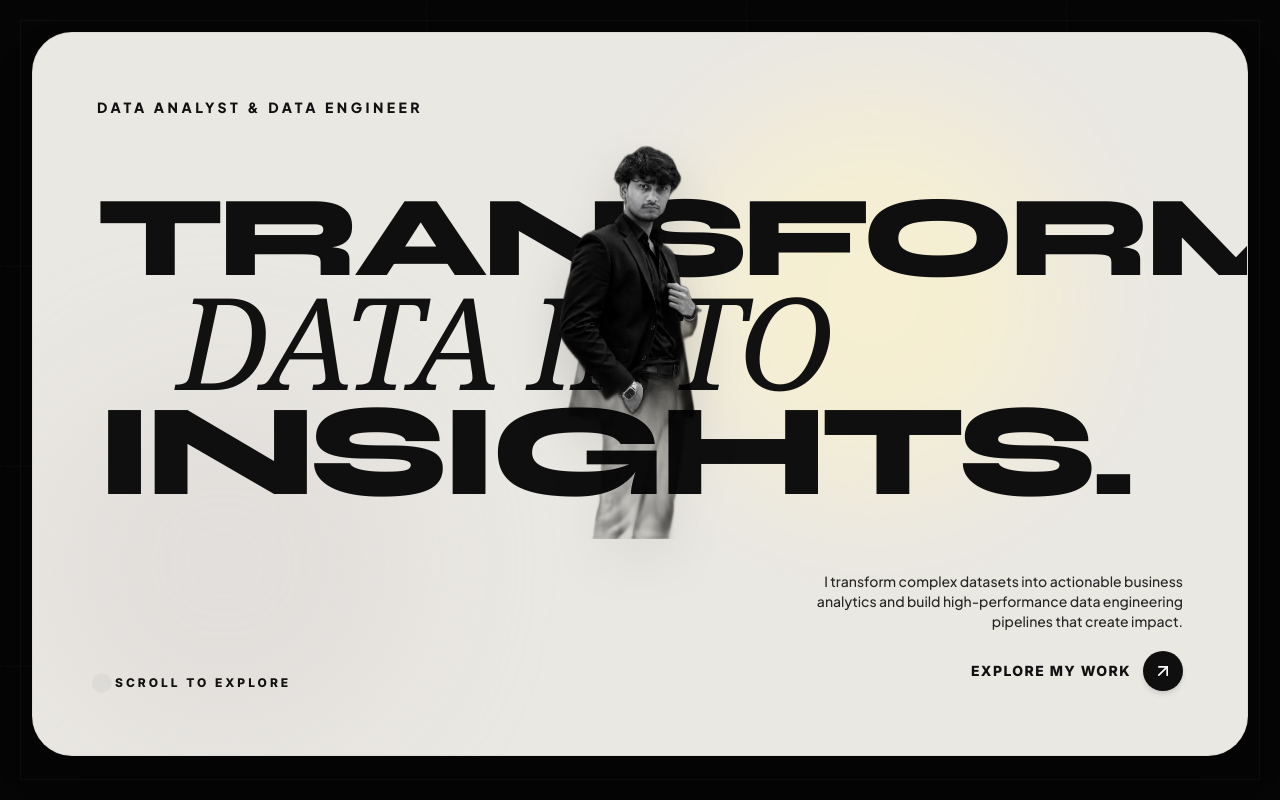
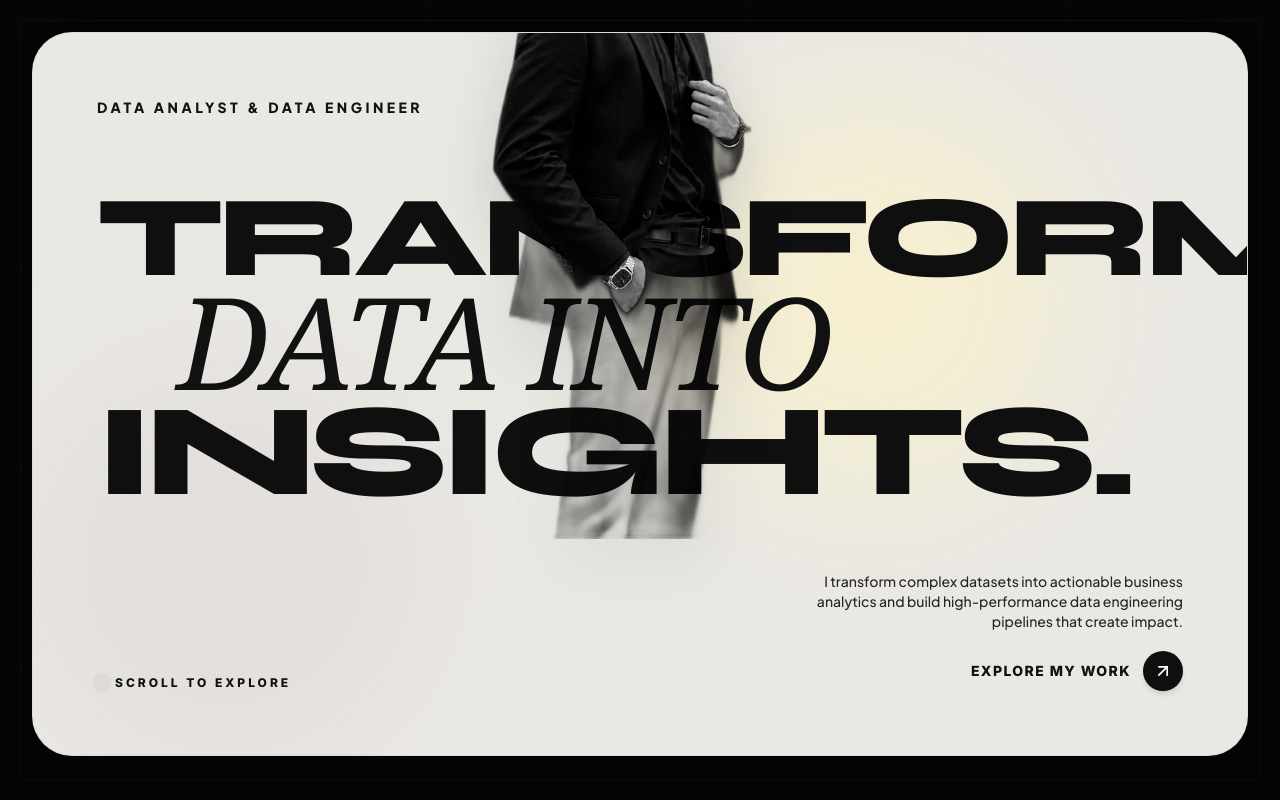
Before and after one commit to surajg2/suraj-portfolio, a React (Vite) app: page / in a window 1280 px wide. Shown: the top 800 px of the page. Built offline with nearby package versions, Linux system fonts and the light colour scheme.

Commit message:
Increase portrait image size in Hero section

```diff
--- a/src/components/HeroSection.tsx
+++ b/src/components/HeroSection.tsx
@@ -26,11 +26,11 @@ export const HeroSection: React.FC<HeroSectionProps> = ({ onOpenResume }) => {
         <div className="relative z-10 my-auto py-4 sm:py-8 flex flex-col justify-center items-start w-full">
 
           {/* Central Standing Portrait Cutout (z-30 FOREGROUND LAYER - 100% VISIBLE) */}
-          <div className="absolute left-1/2 bottom-0 -translate-x-1/2 w-full max-w-md sm:max-w-lg lg:max-w-2xl h-[92%] sm:h-[100%] lg:h-[108%] z-30 pointer-events-none flex justify-center items-end">
+          <div className="absolute left-1/2 bottom-0 -translate-x-1/2 w-full max-w-lg sm:max-w-2xl lg:max-w-4xl xl:max-w-5xl h-[115%] sm:h-[130%] lg:h-[145%] xl:h-[155%] z-30 pointer-events-none flex justify-center items-end">
             <img
               src="/hero_portrait.png?v=rembg100"
               alt="Suraj Gupta - Data Analyst & Data Engineer"
-              className="h-full w-auto object-contain object-bottom filter drop-shadow-2xl brightness-[1.02] contrast-[1.02] max-h-full"
+              className="h-full w-auto object-contain object-bottom filter drop-shadow-2xl brightness-[1.02] contrast-[1.02] scale-110 sm:scale-115 lg:scale-125 transform origin-bottom"
               style={{
                 imageRendering: 'crisp-edges',
               }}
```
